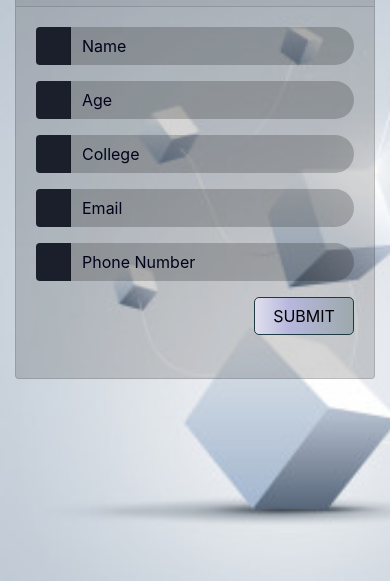
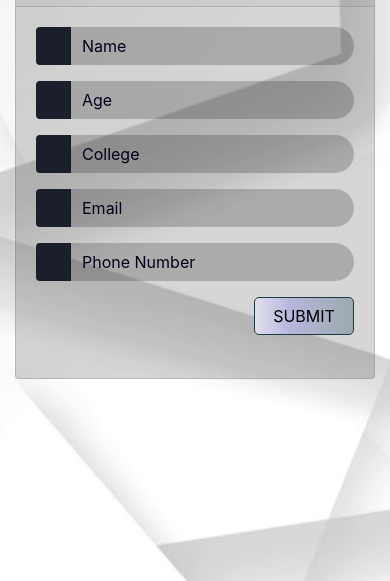
Before and after one commit to XDragoon/Techxtra_Reg_Form, a plain HTML site: page index.html in a window 390 px wide. Shown: the part 263-844 px from the top of the page. Drawn offline with nearby package versions, Linux system fonts and the light colour scheme; a web font is replaced by a local one.

Commit message:
Update form01.css

```diff
--- a/form01.css
+++ b/form01.css
@@ -87,7 +87,4 @@ background:linear-gradient(90deg, rgb(167, 167, 192) 0%, rgb(149, 149, 196) 35%,
             height: 440px;
             width: 600px;
         }
-         body{
-            background-image: url("techx4.jpg");
-        }
     }
```
